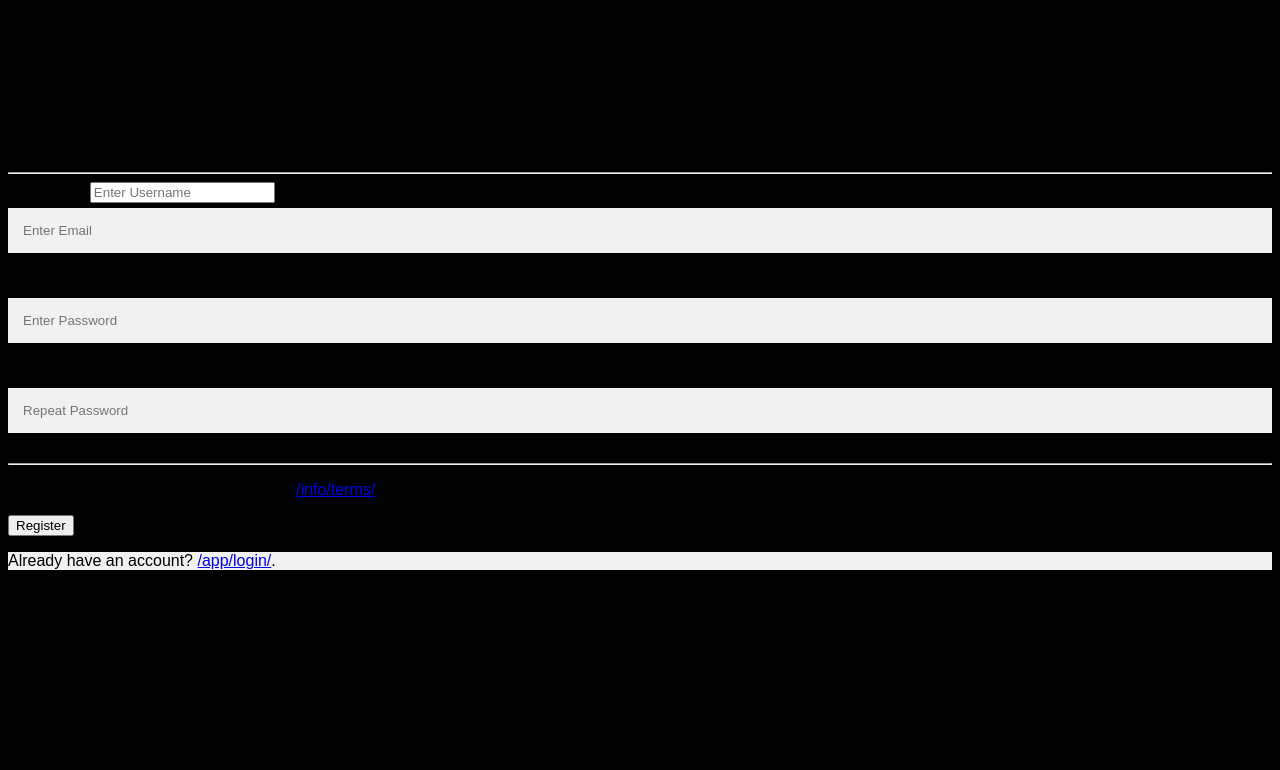
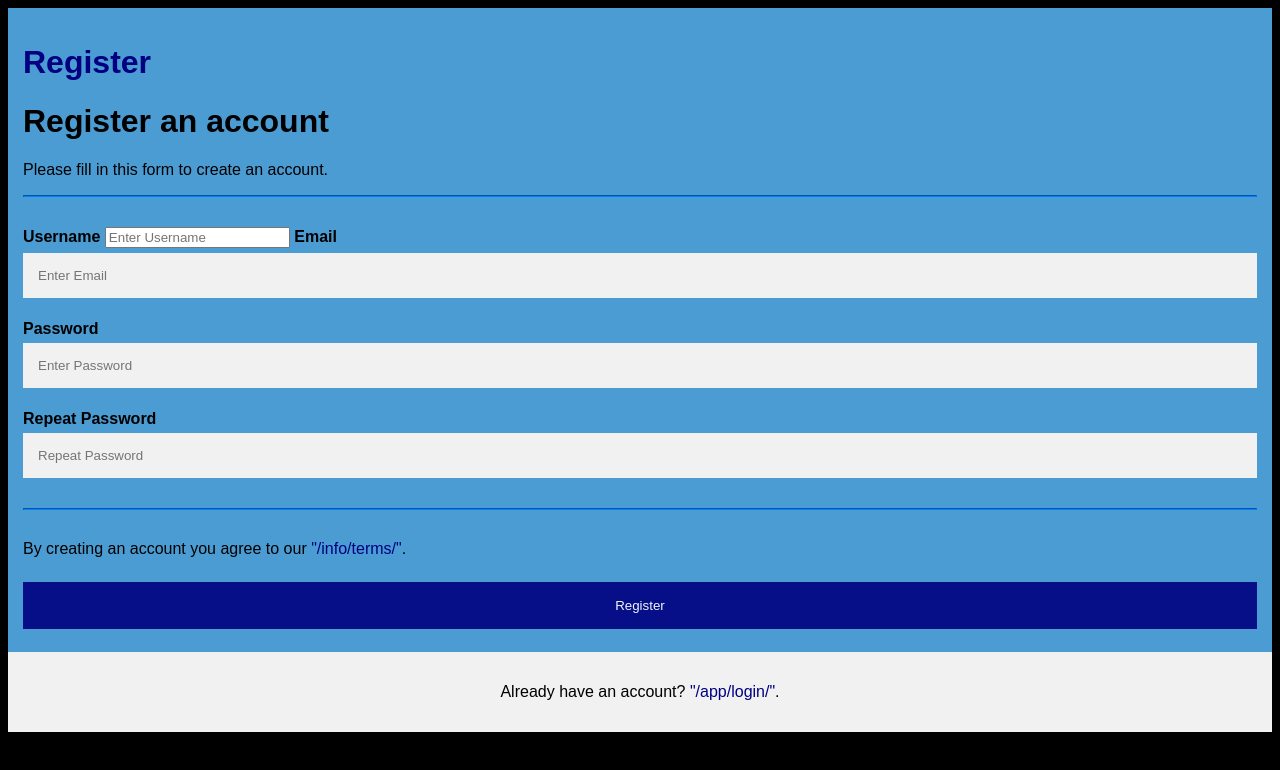
Before and after one commit to comp426-2022-spring/e01-carohamunc, a plain HTML site: page public/index.html in a window 1280 px wide. Drawn offline with Linux system fonts and the light colour scheme.

Commit message:
css first

```diff
--- a/public/index.html
+++ b/public/index.html
@@ -32,14 +32,14 @@
     <input type="password" placeholder="Repeat Password" name="pass-repeat" id="pass-repeat" required>
     <hr>
     <!-- 6. Change the link on the next line to lead to a (nonexistent) page called "/info/terms/" -->
-    <p>By creating an account you agree to our <a href="#">/info/terms/</a>.</p>
+    <p>By creating an account you agree to our <a href="#">"/info/terms/"</a>.</p>
 
     <button type="submit" class="registerbtn">Register</button>
   </div>
 
   <div class="container signin">
     <!-- 7. Change the link on the next line to lead to a (nonexistent) page called "/app/login/" -->
-    <p>Already have an account? <a href="#">/app/login/</a>.</p>
+    <p>Already have an account? <a href="#">"/app/login/"</a>.</p>
   </div>
 </form>
 
--- a/public/style.css
+++ b/public/style.css
@@ -8,11 +8,11 @@ body {
 }
 
 /* 8. Add style to divs with the "container" class */
- {
+ div {
   /* 9. Add 15px padding */
-
+  padding: 15px;
   /* 10. Make the background color of the container Carolina Blue using the hex code defined here: https://en.wikipedia.org/wiki/Carolina_blue*/
-
+  background:  #4B9CD3;
 }
 
 input[type=text], input[type=password] {
@@ -30,30 +30,30 @@ input[type=text]:focus, input[type=password]:focus {
 }
 
 /* 11. Style only the h1 with id "register" */
-h1 {
+#register {
   /* 12. Make the text BOLD */
-
-  /* 13. Make the text color navy (look up the hex code for navy)
-
+  font-weight: bold;
+  /* 13. Make the text color navy (look up the hex code for navy) */
+  color: #000080;
 }
 
 hr {
   /* 14. Override default hr style with a 30-pixel bottom margin */
-
+  margin-bottom: 30px;
   /* 15. Add a 2-pixel solid azure border (look up the hex code). */
-
+  border-color: #0080FF;
 }
 
 /* 16. Set a style for the submit button with "registerbtn" class */
- {
+ .registerbtn {
   /* 17. Set the background color to navy using the hex color */
-
+  background-color: #000080;
   /* 18. Set the text color to white using the hex color */
-
+  color: #FFFFFF;
   padding: 16px 20px;
   margin: 8px 0;
   /* 19. Set it to have no border */
-
+  border: none;
   cursor: pointer;
   width: 100%;
   opacity: 0.9;
@@ -65,21 +65,21 @@ hr {
 
 a {
   /* 20. Make link text color navy blue (look up the hex code) */
-  color: ;
+  color: #000080;
   /* 21. Set the text-decoration to none for links */
-  text-decoration: ;
+  text-decoration: none;
 }
 
 /* 22. Set style for links using the :hover pseudoclass */
- {
+ a:hover{
   /* 23. Change the color of links to azure on mouseover */
-
+  color: #0080FF;
   /* 24. Set the text-decoration to underline for links on mouseover */
-
+  text-decoration: underline;
 }
 
 .signin {
-  background-color: #f1f1f1
+  background-color: #f1f1f1;
   /* 25. Align the text for the section with class "signin" to be centered */
-
+  text-align: center;
 }
```
